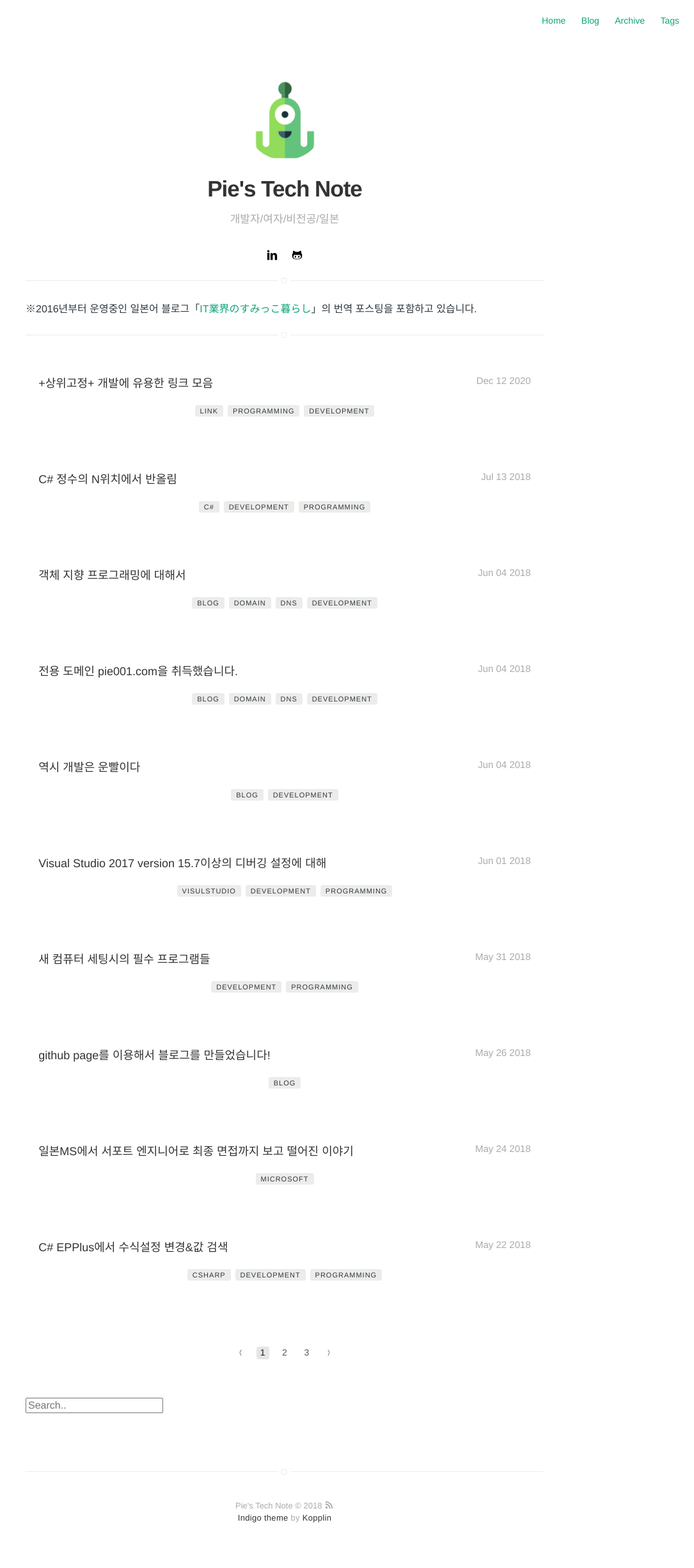
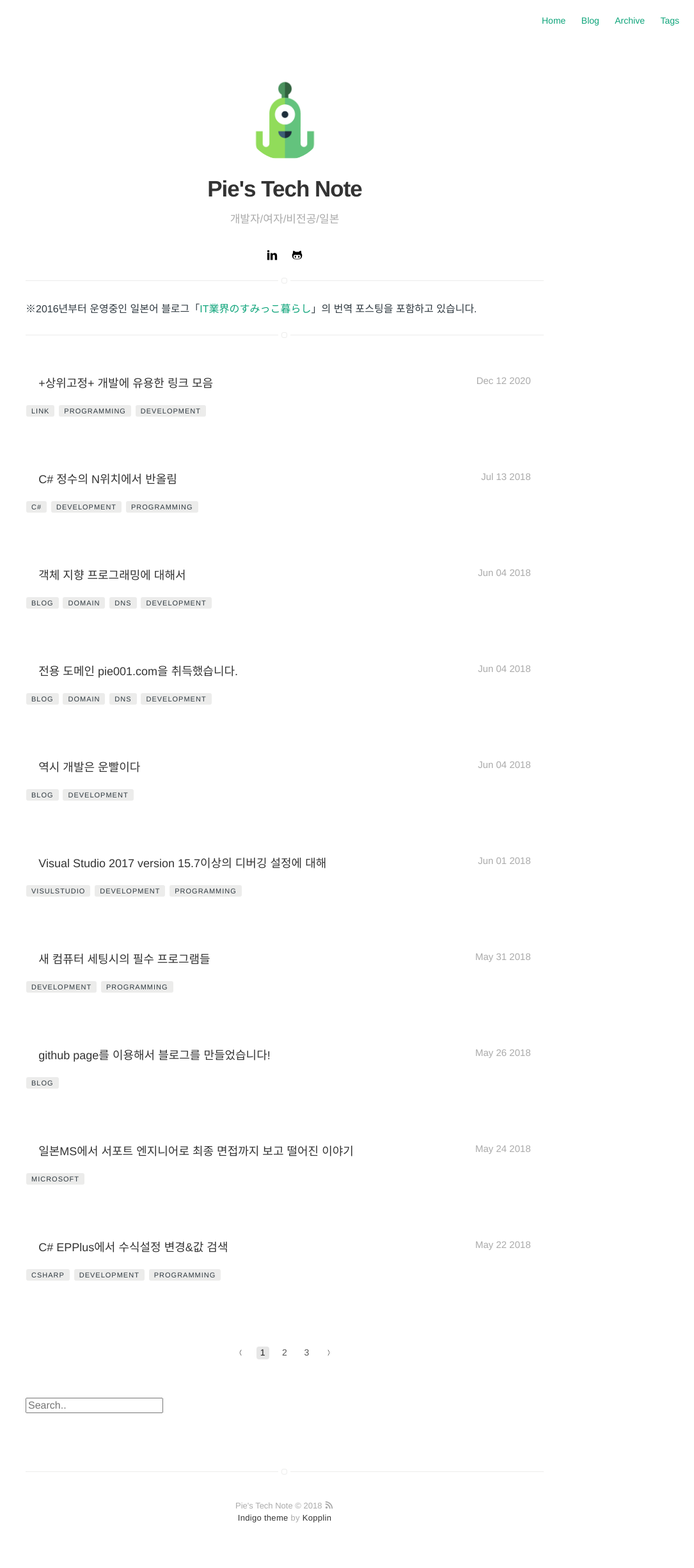
Before and after one commit to Pie001/pie001.github.io, a Jekyll site: the page built from blog/index.html, in a window 1280 px wide. Shown: the whole page at 64% size, without its empty margins (195-1280 px from the left). Built offline with Jekyll 4.4.1, drawn with Linux system fonts in a browser that asks for light colours; the list of posts is cut into pages by our own code.

Commit message:
Update home-blog-projects.sass

```diff
--- a/_sass/pages/home-blog-projects.sass
+++ b/_sass/pages/home-blog-projects.sass
@@ -59,7 +59,7 @@
         font-weight: 300
         font-size: 1.4rem
         text-transform: uppercase
-        text-align: center
+        // text-align: center
         display: block
         margin-bottom: 6rem
         letter-spacing: 1px
```
